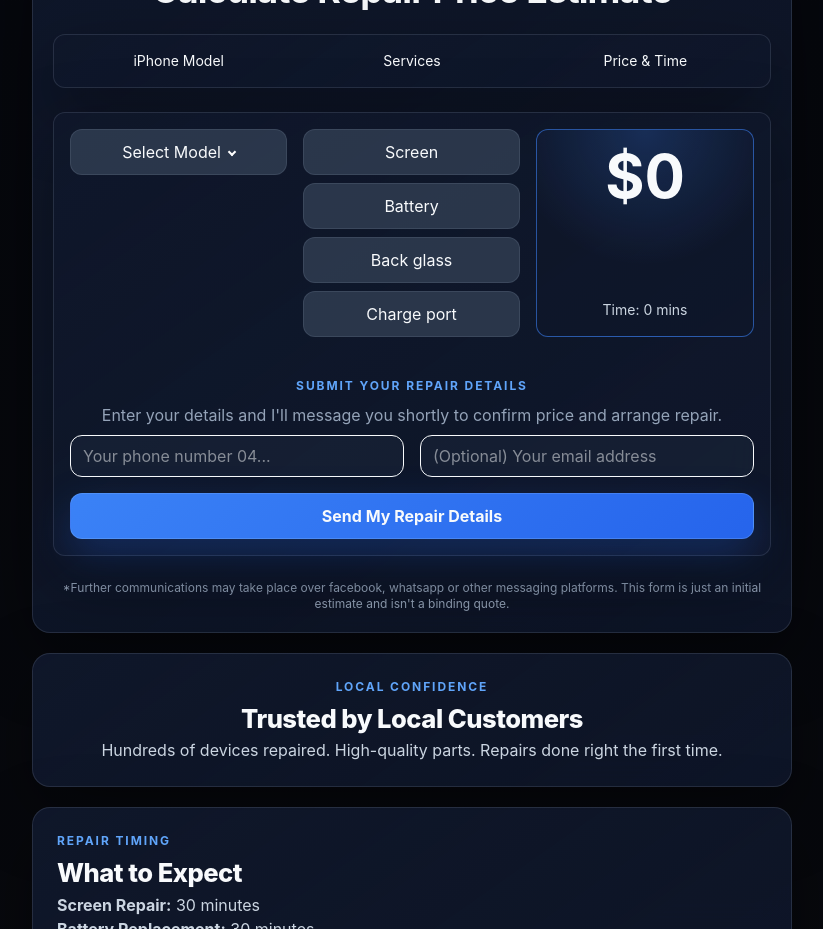
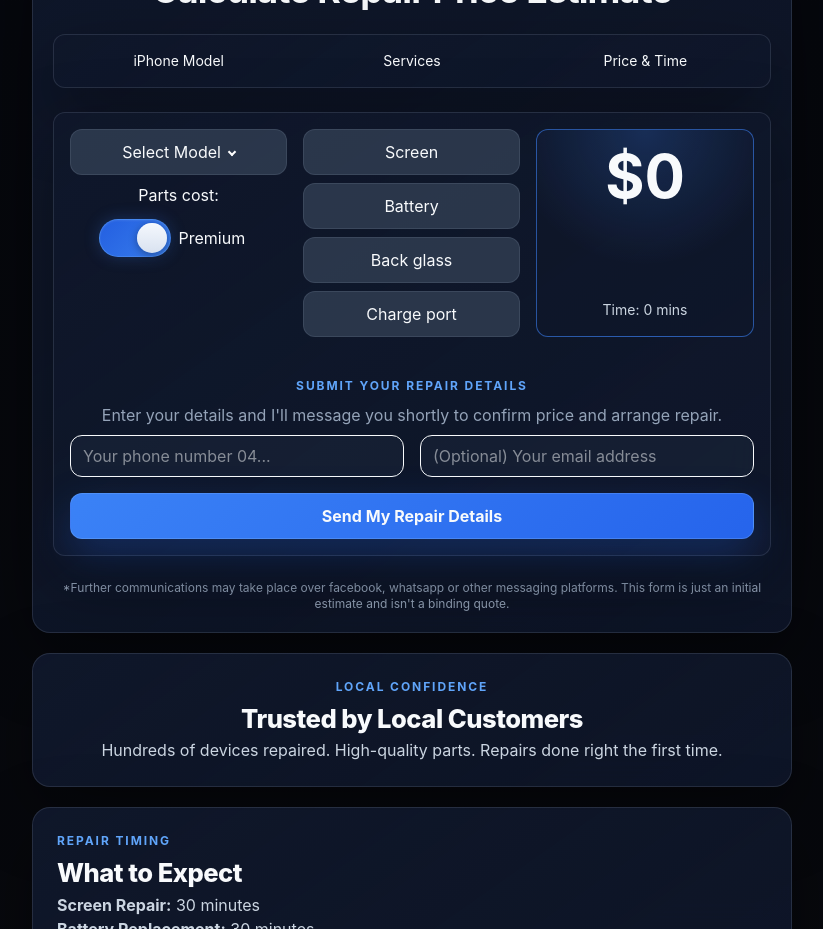
Before and after one commit to SemogEnaz/repair_website, a Vue app: page / in a window 1280 px wide. Shown: the part 1100-2029 px from the top of the page, without its empty margins (228-1051 px from the left). Built offline with nearby package versions, Linux system fonts and the light colour scheme.

Commit message:
Added toggle HTML CSS for parts price toggle (PPT)

```diff
--- a/src/components/Calculator.vue
+++ b/src/components/Calculator.vue
@@ -22,8 +22,11 @@
         <!-- Just Calculator -->
         <div class="flex flex-col sm:flex-row w-full gap-4">
 
+          <!-- Model and parts price -->
+          <div class="flex flex-col items-center w-full sm:w-1/3 gap-2">
+
             <!-- MODEL -->
-          <div class="relative flex flex-col w-full sm:w-1/3 self-start">
+            <div class="relative flex flex-col w-full !sm:w-1/3 self-start">
               <!-- Button -->
               <button
                 class="selector-button w-full py-2 flex items-center justify-center gap-2"
@@ -41,6 +44,24 @@
                 <div class="dropdown-option p-3 cursor-pointer" @click="selectModel('11')">iPhone 11</div>
                 <div class="dropdown-option p-3 cursor-pointer" @click="selectModel('12')">iPhone 12</div>
                 <div class="dropdown-option p-3 cursor-pointer" @click="selectModel('13')">iPhone 13</div>
+              </div>
+
+            </div>
+
+            <div class="flex flex-col items-center gap-3">
+              <p>Parts cost:</p>
+
+              <div class="flex items-center gap-2">
+                <input type="checkbox" v-model="isPremium">
+
+                <div class="label-wrapper">
+                  <transition name="fade" mode="out-in">
+                    <p :key="isPremium">
+                      {{ isPremium ? 'Premium' : 'Budget' }}
+                    </p>
+                  </transition>
+                </div>
+              </div>
             </div>
 
           </div>
@@ -122,7 +143,7 @@ import Alert from './Alert.vue'
 // ---------------- DATA ----------------
 
 const alertRef = ref(null);
-
+const isPremium = ref(true)
 const model = ref('')
 const isOpen = ref(false)
 
@@ -401,4 +422,91 @@ console.log('Sending to URL:', url);
 .caret.open {
   transform: rotate(225deg);
 }
+
+input[type="checkbox"] {
+  position: relative;
+  width: 72px;
+  height: 38px;
+  appearance: none;
+  -webkit-appearance: none;
+
+  background: linear-gradient(
+    180deg,
+    rgba(30, 41, 59, 0.95),
+    rgba(15, 23, 42, 0.95)
+  );
+
+  border: 1px solid rgba(148, 163, 184, 0.15);
+  border-radius: 999px;
+
+  cursor: pointer;
+  transition: all 0.25s ease;
+
+  box-shadow:
+    inset 0 1px 2px rgba(255,255,255,0.05),
+    inset 0 -2px 6px rgba(0,0,0,0.35),
+    0 0 0 rgba(59,130,246,0);
+}
+
+input[type="checkbox"]::before {
+  content: "";
+
+  position: absolute;
+  top: 3px;
+  left: 3px;
+
+  width: 30px;
+  height: 30px;
+  border-radius: 50%;
+
+  background: linear-gradient(
+    180deg,
+    rgba(255,255,255,0.95),
+    rgba(226,232,240,0.95)
+  );
+
+  transition: all 0.25s ease;
+
+  box-shadow:
+    0 2px 8px rgba(0,0,0,0.35),
+    inset 0 1px 1px rgba(255,255,255,0.4);
+}
+
+input[type="checkbox"]:checked {
+  background: linear-gradient(
+    135deg,
+    rgba(37, 99, 235, 0.95),
+    rgba(59, 130, 246, 0.95)
+  );
+
+  border-color: rgba(96, 165, 250, 0.45);
+
+  box-shadow:
+    0 0 16px rgba(59,130,246,0.25),
+    inset 0 1px 2px rgba(255,255,255,0.08);
+}
+
+input[type="checkbox"]:checked::before {
+  transform: translateX(34px);
+}
+
+.label-wrapper {
+  min-width: 80px;
+}
+
+.fade-enter-active,
+.fade-leave-active {
+  transition: opacity 0.2s ease, transform 0.2s ease;
+}
+
+.fade-enter-from {
+  opacity: 0;
+  transform: translateY(-4px);
+}
+
+.fade-leave-to {
+  opacity: 0;
+  transform: translateY(-4px);
+}
+
 </style>
```
Lines whose indentation alone changed are shown as unchanged.
